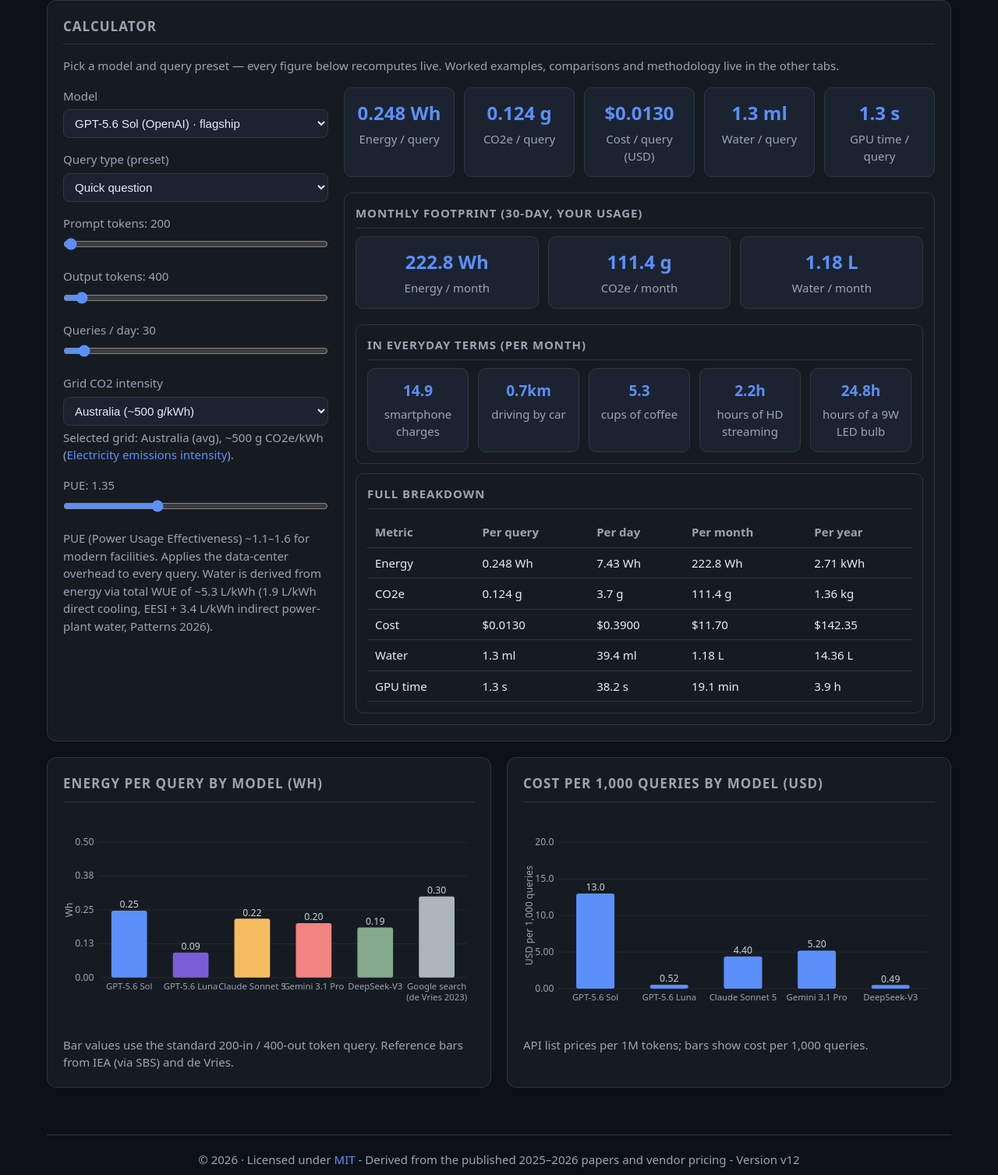
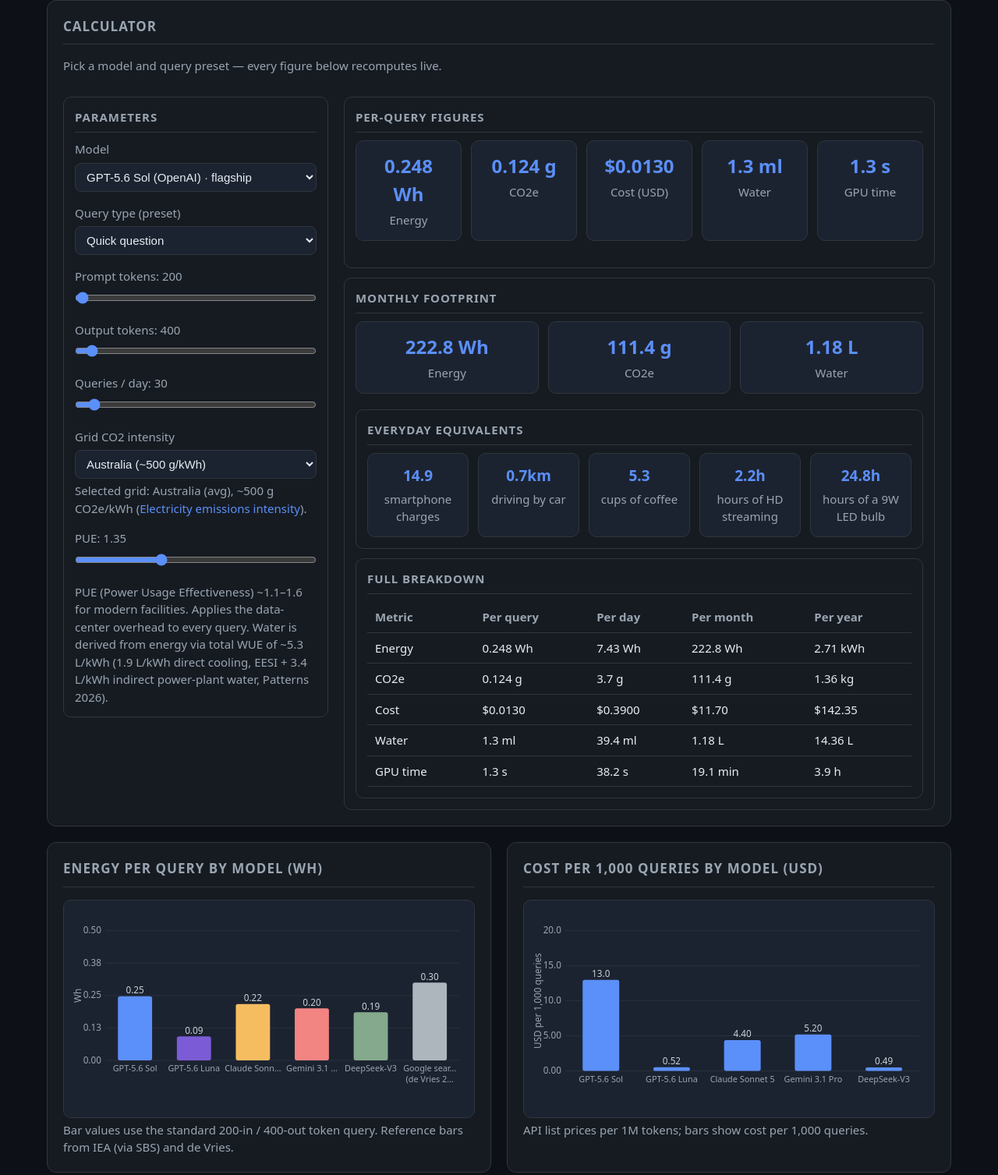
Before and after one commit to 67F2/ai-energy, a plain HTML site: page public/index.html in a window 1280 px wide. Shown: the part 194-1701 px from the top of the page at 78% size. Drawn offline with Linux system fonts and the light colour scheme.

Commit message:
UI consistency pass: paneled charts, balanced calc panels, example-table units, compare-row fix
- calc tab: 'Parameters' panel for controls, 'Per-query figures' panel for the 5
  metric tiles (labels drop '/ query'), 'Monthly footprint' + 'Everyday
  equivalents' renames; top hint trimmed
- all charts (.chart-box) get a bordered panel2 panel so they sit contained;
  training chart made full-width instead of small and centered
- compare tab: Ecosia AI row colspan 3->4 so the note cell spans Energy/CO2e/
  Cost/Note and source links align under Source
- examples table: wrapped in subcard 'All examples, one table', column headers
  gain units (Wh/g/ml/USD)
- right tool for the task: camera/mic recommendation now shows Near-zero
  resource use (was High) with reworded why
- methodology: fixed-examples note updated (video clips, table rows)
- reference points: .compare-cards auto-fits so 5 cards sit on one row
- bar-chart labels truncate to their slot width (no more overlap)

```diff
--- a/public/app.js
+++ b/public/app.js
@@ -49,10 +49,10 @@ function svgBarChart(id, labels, values, colors, opts = {}) {
     vtx.textContent = fmtNum(v);
     svg.appendChild(vtx);
     const lines = String(labels[i]).split('\n');
-    const maxW = Math.min(slot * 0.92, 90);
+    const maxChars = Math.max(4, Math.floor((slot * 0.92) / 6));
     lines.forEach((ln, j) => {
       const ltx = svgEl('text', { x: x + barW / 2, y: padT + innerH + 16 + j * 15, 'text-anchor': 'middle', fill: '#9aa5b1', 'font-size': 12 });
-      ltx.textContent = ln.length > 18 ? ln.slice(0, 17) + '…' : ln;
+      ltx.textContent = ln.length > maxChars ? ln.slice(0, maxChars - 1) + '…' : ln;
       svg.appendChild(ltx);
     });
   });
@@ -445,7 +445,7 @@ function renderCompareTab() {
     `<tr><td>Google search</td>${fmtCells(0.3, 0.3 * gridG / 1000, null)}<td>~0.3 Wh per search (de Vries 2023), since disputed as an overestimate. Baseline for comparison.</td><td>${srcCell('devries')}</td></tr>`,
     `<tr><td>ChatGPT query (current era)</td>${fmtCells(0.31, 0.31 * gridG / 1000, null)}<td>~0.31 Wh per query (median, Joule 2026 peer-reviewed; IQR 0.16-0.60). The widely-cited ~2.9 Wh figure (2023) is now considered an overestimate; Altman counter-claim ~0.34 Wh.</td><td>${srcCell('jouleInference')}</td></tr>`,
     `<tr><td>Ecosia search</td>${fmtCells(null, 0.2, null)}<td>Ecosia's own operational estimate ~0.2 g CO2e/search; independent app-level tests (Greenspector, Bangor Univ.) put it ~0.055 g — ~69% lower than Google (~0.178 g). No official energy or cost figure; runs on renewables (~2x the energy its searches use).</td><td>${srcCell('ecosiaPerQuery')} · ${srcCell('ecosiaOwnCo2')} · ${srcCell('greenspector')} · ${srcCell('bangorSearch')}</td></tr>`,
-    `<tr><td>Ecosia AI (chat / overviews)</td><td colspan="3" class="nofig">No per-query figure published — Ecosia estimates AI adds ~5% to its footprint (~5.1 t on the ~102 t base); uses smaller, efficient models via a European provider; optional and switchable off.</td><td>${srcCell('ecosiaAi')} · ${srcCell('ecosiaAiFree')}</td></tr>`,
+    `<tr><td>Ecosia AI (chat / overviews)</td><td colspan="4" class="nofig">No per-query figure published — Ecosia estimates AI adds ~5% to its footprint (~5.1 t on the ~102 t base); uses smaller, efficient models via a European provider; optional and switchable off.</td><td>${srcCell('ecosiaAi')} · ${srcCell('ecosiaAiFree')}</td></tr>`,
     `<tr><td>AI image generation</td>${fmtCells(2.9, 2.9 * gridG / 1000, 0.04)}<td>~2.9 Wh/image (Power Hungry). Cost = GPT Image 1 medium tier.</td><td>${srcCell('powerHungry')} · ${srcCell('gptImagePrice')}</td></tr>`,
     `<tr><td>AI video clip (~5-8 s)</td>${fmtCells(90, 90 * gridG / 1000, 1.0)}<td>~90 Wh/clip (WAN2.1, 81 frames). ~30x image generation. Cost = mid-range API estimate.</td><td>${srcCell('videoEnergy')} · ${srcCell('videoPrice')}</td></tr>`,
   ].join('');
@@ -537,7 +537,7 @@ function renderMethodology() {
         <p class="hint">Public API list prices per 1M tokens (${src('openaiPrice')}, ${src('anthropicPrice')}).</p>
       </div>
     </div>
-    <p class="hint" style="margin-top:12px;">Fixed examples (images, low-resource translation, audio transcription) replace the token formula with published per-inference measurements — each card links its source. All figures are order-of-magnitude estimates: providers do not publish per-query telemetry.</p>
+    <p class="hint" style="margin-top:12px;">Fixed examples (AI images, video clips, audio transcription) use published per-inference measurements instead of the token formula — each row links its source. All figures are order-of-magnitude estimates: providers do not publish per-query telemetry.</p>
   `;
   $('methodology').innerHTML = html;
 }
@@ -720,10 +720,13 @@ function renderStaticExamples() {
       return `<tr class="group-row"><td colspan="9"><strong>${g}</strong></td></tr>${rows}`;
     })
     .join('');
-  $('staticExamples').innerHTML = `<div style="overflow-x:auto;"><table>
-    <thead><tr><th>#</th><th>Example</th><th>Model</th><th>Energy</th><th>CO2e</th><th>Water</th><th>Cost</th><th>≈ Everyday equivalent</th><th>Note &amp; sources</th></tr></thead>
-    <tbody>${summary}</tbody>
-  </table></div>`;
+  $('staticExamples').innerHTML = `<div class="subcard">
+    <h3>All examples, one table</h3>
+    <div style="overflow-x:auto;"><table>
+      <thead><tr><th>#</th><th>Example</th><th>Model</th><th>Energy (Wh)</th><th>CO2e (g)</th><th>Water (ml)</th><th>Cost (USD)</th><th>≈ Everyday equivalent</th><th>Note &amp; sources</th></tr></thead>
+      <tbody>${summary}</tbody>
+    </table></div>
+  </div>`;
 
   const wueTotal = totalWue();
 
--- a/public/data.js
+++ b/public/data.js
@@ -732,7 +732,7 @@ const DATA = {
     { task: 'Math or calculation', best: 'Calculator / spreadsheet', cost: 0, why: 'Deterministic tools give exact answers with negligible resource use.' },
     { task: 'A one-off summarisation of short text', best: "Your app's default / quick-answer tier", cost: 2, why: 'You usually do not pick the model yourself - the default or "quick" tier in most AI apps already routes simple requests to a smaller, cheaper model that uses far less energy than a flagship.' },
     { task: 'Code review, long analysis, creative draft', best: 'Frontier AI model', cost: 3, why: 'The most justified use of the most resource-intensive models.' },
-    { task: 'Images, audio, video generation', best: 'Use a real camera / mic / phone (no AI)', cost: 3, why: 'Capturing media with a phone or microphone uses no AI compute at all; AI generation of images, audio or video is far more energy-hungry than text, so generate only what you cannot record.' },
+    { task: 'Images, audio, video generation', best: 'Use a real camera / mic / phone (no AI)', cost: 0, why: 'Recording with a phone or microphone uses no AI compute — near-zero resource use. AI generation of images, audio or video is far more energy-hungry than text, so generate only what you cannot record.' },
   ],
 
 };
--- a/public/index.html
+++ b/public/index.html
@@ -155,7 +155,14 @@
     td.nofig { color: var(--muted); font-style: italic; }
     a { color: var(--accent); text-decoration: none; }
     a:hover { text-decoration: underline; }
-    .chart-box { position: relative; height: 280px; }
+    .chart-box {
+      position: relative;
+      height: 280px;
+      background: var(--panel2);
+      border: 1px solid var(--border);
+      border-radius: 10px;
+      padding: 10px;
+    }
     .chart-box > div { height: 100%; }
     .chart-box.small { height: 220px; }
     .scatter-tip {
@@ -230,7 +237,7 @@
       color: var(--text);
     }
     .ex-eq { font-size: 15px; color: var(--muted); }
-    .compare-cards { display: grid; grid-template-columns: repeat(4, 1fr); gap: 12px; }
+    .compare-cards { display: grid; grid-template-columns: repeat(auto-fit, minmax(160px, 1fr)); gap: 12px; }
     @media (max-width: 900px) { .compare-cards { grid-template-columns: repeat(2, 1fr); } }
     .synthesis-grid { display: grid; grid-template-columns: repeat(4, 1fr); gap: 12px; }
     .synthesis-card { background: var(--panel2); border: 1px solid var(--border); border-radius: 10px; padding: 14px; }
@@ -332,7 +339,7 @@
         <h2>Training &amp; embodied footprint — the bigger picture</h2>
         <p class="hint" style="margin-bottom:12px;">A single query is only the inference (running) part — running the model to answer you. "Embodied" means the footprint of <em>building</em> it: manufacturing the chips and servers it runs on, plus training the model itself. That one-time build cost is real but is spread across billions of queries, so running (inference) usually still adds up to more overall.</p>
         <div class="compare-cards" id="trainingCards"></div>
-        <div class="chart-box small" style="max-width:560px;margin:16px auto 0;"><div id="trainingChart"></div></div>
+        <div class="chart-box small"><div id="trainingChart"></div></div>
         <p class="hint" style="margin-top:10px;">Linear scale shows absolute bar lengths; smaller values may be difficult to see beside training emissions. Exact values are shown on each bar.</p>
       </div>
 
@@ -387,13 +394,15 @@
     <section class="tab active" id="tab-calculator">
       <div class="card">
         <h2>Calculator</h2>
-        <p class="hint" style="margin-bottom:16px;">Pick a model and query preset — every figure below recomputes live. Worked examples, comparisons and methodology live in the other tabs.</p>
+        <p class="hint" style="margin-bottom:16px;">Pick a model and query preset — every figure below recomputes live.</p>
         <div class="cols">
           <section id="calculator">
-            <div class="control">
-              <label for="modelSelect">Model</label>
-              <select id="modelSelect"></select>
-            </div>
+            <div class="subcard">
+              <h3>Parameters</h3>
+              <div class="control">
+                <label for="modelSelect">Model</label>
+                <select id="modelSelect"></select>
+              </div>
           <div class="control">
             <label for="queryType">Query type (preset)</label>
             <select id="queryType"></select>
@@ -420,26 +429,30 @@
             <input type="range" id="pueSlider" min="1.00" max="2.00" step="0.01" value="1.35" />
           </div>
           <p class="hint">PUE (Power Usage Effectiveness) ~1.1–1.6 for modern facilities. Applies the data-center overhead to every query. Water is derived from energy via total WUE of ~5.3 L/kWh (1.9 L/kWh direct cooling, EESI + 3.4 L/kWh indirect power-plant water, Patterns 2026).</p>
+            </div>
         </section>
 
         <section>
-          <div class="cards">
-            <div class="metric"><div class="v" id="vEnergy">–</div><div class="u">Energy / query</div></div>
-            <div class="metric"><div class="v" id="vCo2">–</div><div class="u">CO2e / query</div></div>
-            <div class="metric"><div class="v" id="vCost">–</div><div class="u">Cost / query (USD)</div></div>
-            <div class="metric"><div class="v" id="vWater">–</div><div class="u">Water / query</div></div>
-            <div class="metric"><div class="v" id="vGpu">–</div><div class="u">GPU time / query</div></div>
+          <div class="subcard">
+            <h3>Per-query figures</h3>
+            <div class="cards">
+              <div class="metric"><div class="v" id="vEnergy">–</div><div class="u">Energy</div></div>
+              <div class="metric"><div class="v" id="vCo2">–</div><div class="u">CO2e</div></div>
+              <div class="metric"><div class="v" id="vCost">–</div><div class="u">Cost (USD)</div></div>
+              <div class="metric"><div class="v" id="vWater">–</div><div class="u">Water</div></div>
+              <div class="metric"><div class="v" id="vGpu">–</div><div class="u">GPU time</div></div>
+            </div>
           </div>
 
           <div class="subcard">
-            <h3>Monthly footprint (30-day, your usage)</h3>
+            <h3>Monthly footprint</h3>
             <div class="cards" style="grid-template-columns: repeat(3,1fr);">
-              <div class="metric"><div class="v" id="vMonthEnergy">–</div><div class="u">Energy / month</div></div>
-              <div class="metric"><div class="v" id="vMonthCo2">–</div><div class="u">CO2e / month</div></div>
-              <div class="metric"><div class="v" id="vMonthWater">–</div><div class="u">Water / month</div></div>
+              <div class="metric"><div class="v" id="vMonthEnergy">–</div><div class="u">Energy</div></div>
+              <div class="metric"><div class="v" id="vMonthCo2">–</div><div class="u">CO2e</div></div>
+              <div class="metric"><div class="v" id="vMonthWater">–</div><div class="u">Water</div></div>
             </div>
             <div class="subcard">
-              <h3>In everyday terms (per month)</h3>
+              <h3>Everyday equivalents</h3>
               <div class="eq-grid" id="equivalents"></div>
             </div>
             <div class="subcard">
```
